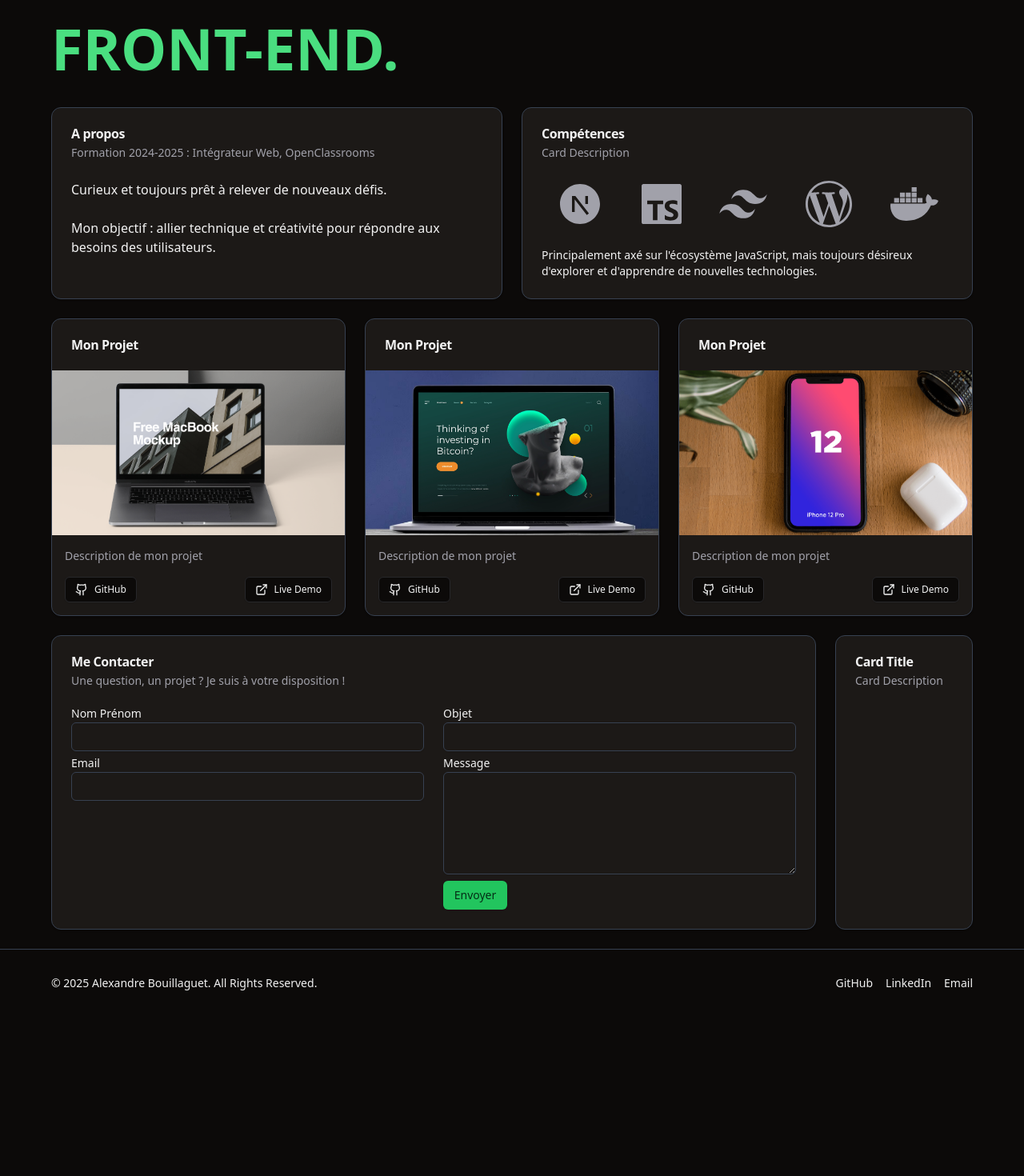
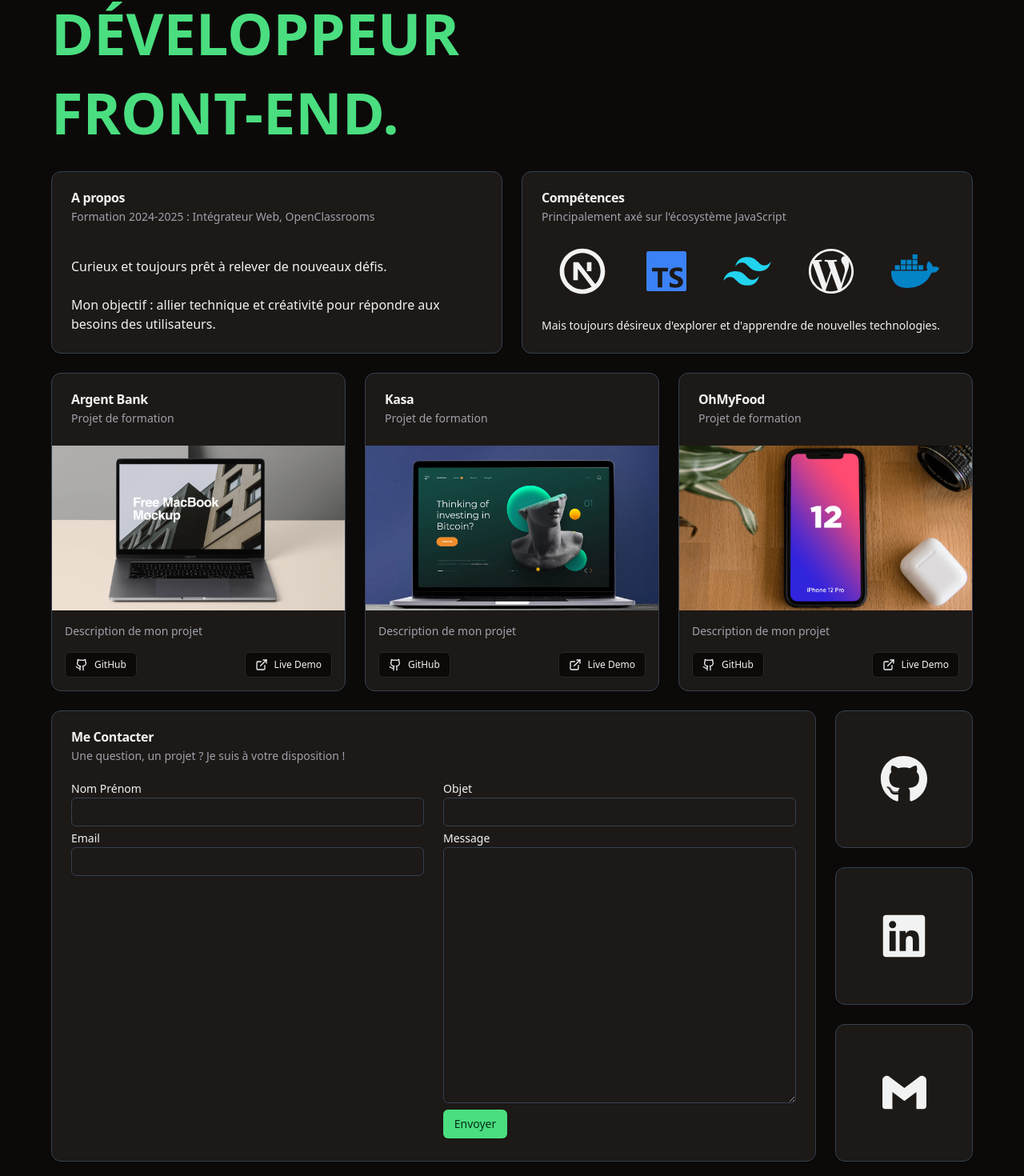
Before and after one commit to AlexBouillaguet/oc-p12-portfolio, a Next.js app: page / in a window 1280 px wide. Shown: the part 378-1848 px from the top of the page at 80% size. Before the commit the page ends 1649 px from the top, so only its background shows below. Built offline with nearby package versions, Linux system fonts and the light colour scheme.

Commit message:
add links

```diff
--- a/components/BentoLayout.tsx
+++ b/components/BentoLayout.tsx
@@ -6,18 +6,23 @@ import {
   CardHeader,
   CardTitle,
 } from "@/components/ui/card"
-import { FaDocker, FaWordpressSimple } from "react-icons/fa"
-import { RiNextjsFill, RiTailwindCssFill } from "react-icons/ri"
-import { SiTypescript } from "react-icons/si"
+import {
+  FaDocker,
+  FaWordpressSimple,
+  FaGithub,
+  FaLinkedin,
+} from "react-icons/fa"
+import { RiNextjsLine, RiTailwindCssFill } from "react-icons/ri"
+import { SiTypescript, SiGmail } from "react-icons/si"
+
 import ProjectCard from "./ui/project-card"
 import ContactForm from "./ContactForm"
-
 
 export default function BentoLayout() {
   return (
     <div className="grid grid-cols-6 gap-6 p-6 w-[1200px] grid-flow-row">
       <div className=" w-full col-span-2 md:col-span-4 row-span-2">
-        <h1 className="text-7xl font-bold leading-snug">
+        <h1 className="text-7xl font-bold leading-snug mt-20">
           Salut,
           <br />
           Je suis Alex.
@@ -28,14 +33,14 @@ export default function BentoLayout() {
           <br />
         </h1>
       </div>
-      <Card className="col-span-3">
+      <Card className="col-span-3 flex flex-col justify-between">
         <CardHeader>
           <CardTitle>A propos</CardTitle>
           <CardDescription>
             Formation 2024-2025 : Intégrateur Web, OpenClassrooms
           </CardDescription>
         </CardHeader>
-        <CardContent className="text-base">
+        <CardContent className="">
           Curieux et toujours prêt à relever de nouveaux défis. <br />
           <br />
           Mon objectif : allier technique et créativité pour répondre aux
@@ -45,59 +50,85 @@ export default function BentoLayout() {
       <Card className="col-span-3">
         <CardHeader>
           <CardTitle>Compétences</CardTitle>
-          <CardDescription>Card Description</CardDescription>
+          <CardDescription>
+            Principalement axé sur l&apos;écosystème JavaScript
+          </CardDescription>
         </CardHeader>
         <CardContent>
-          <div className="flex justify-around items-center gap-3 text-muted-foreground">
-            <RiNextjsFill size={60} />
-            <SiTypescript size={50} />
-            <RiTailwindCssFill size={60} />
-            <FaWordpressSimple size={60} />
-            <FaDocker size={60} />
+          <div className="flex justify-around items-center gap-3">
+            <RiNextjsLine size={68} />
+            <SiTypescript size={50} className="text-blue-500" />
+            <RiTailwindCssFill size={60} className="text-cyan-400" />
+            <FaWordpressSimple size={58} />
+            <FaDocker size={60} className="text-sky-600" />
           </div>
         </CardContent>
         <CardFooter className="text-sm ">
-          Principalement axé sur l&apos;écosystème JavaScript, mais toujours
-          désireux d&apos;explorer et d&apos;apprendre de nouvelles
-          technologies.
+          Mais toujours désireux d&apos;explorer et d&apos;apprendre de
+          nouvelles technologies.
         </CardFooter>
       </Card>
+      <div id="projets" className="w-full mx-auto overflow-hidden col-span-2 ">
         <ProjectCard
-        title="Mon Projet"
+          title="Argent Bank"
           imageUrl="/images/mockup1.png"
           description="Description de mon projet"
           githubUrl="https://github.com/votre-repo"
           demoUrl="https://votre-demo.com"
         ></ProjectCard>
+      </div>
       <ProjectCard
-        title="Mon Projet"
+        title="Kasa"
         imageUrl="/images/mockup2.png"
         description="Description de mon projet"
         githubUrl="https://github.com/votre-repo"
         demoUrl="https://votre-demo.com"
       ></ProjectCard>
       <ProjectCard
-        title="Mon Projet"
+        title="OhMyFood"
         imageUrl="/images/mockup3.png"
         description="Description de mon projet"
         githubUrl="https://github.com/votre-repo"
         demoUrl="https://votre-demo.com"
       ></ProjectCard>
-      <Card className="col-span-5">
+      <Card id="contact" className="col-span-5 row-span-3">
         <CardHeader>
           <CardTitle>Me Contacter</CardTitle>
-          <CardDescription>Une question, un projet ? Je suis à votre disposition !</CardDescription>
+          <CardDescription>
+            Une question, un projet ? Je suis à votre disposition !
+          </CardDescription>
         </CardHeader>
         <CardContent>
           <ContactForm />
         </CardContent>
       </Card>
-      <Card>
-        <CardHeader>
-          <CardTitle>Card Title</CardTitle>
-          <CardDescription>Card Description</CardDescription>
-        </CardHeader>
-        <CardContent></CardContent>
+      <Card className="aspect-square flex justify-center items-center">
+        <a
+          href="https://github.com/alexandrebouillaguet"
+          target="_blank"
+          rel="noopener noreferrer"
+        >
+          <FaGithub
+            className="transition-transform duration-300 hover:scale-[1.1]"
+            size={60}
+          />
+        </a>
+      </Card>
+      <Card className="aspect-square flex justify-center items-center">
+        <a href="" target="_blank" rel="noopener noreferrer">
+          <FaLinkedin
+            className="transition-transform duration-300 hover:scale-[1.1]"
+            size={60}
+          />
+        </a>
+      </Card>
+      <Card className="aspect-square flex justify-center items-center">
+        <a href="" target="_blank" rel="noopener noreferrer">
+          <SiGmail
+            className="transition-transform duration-300 hover:scale-[1.1]"
+            size={55}
+          />
+        </a>
       </Card>
     </div>
   )
--- a/components/ContactForm.tsx
+++ b/components/ContactForm.tsx
@@ -90,18 +90,18 @@ export default function ContactForm() {
                 value={formData.message}
                 onChange={handleChange}
                 required
-                className="h-32 border-gray-700"
+                className="h-80 border-gray-700"
 
               />
             </div>
-            <Button className="w-20" type="submit" disabled={isSubmitting}>
+            <Button className="w-20 bg-green-400" type="submit" disabled={isSubmitting}>
               {isSubmitting ? "En cours..." : "Envoyer"}
             </Button>
           </div>
         </div>
       </form>
       {submitSuccess && (
-        <div className="mt-4 p-4 bg-green-100 text-green-700 rounded">
+        <div className="mt-4 p-4 bg-green-100 text-green-400 rounded">
           Merci pour votre message ! Je vous répondrai dès que possible.
         </div>
       )}
--- a/components/Footer.tsx
+++ b/components/Footer.tsx
@@ -1,36 +1,11 @@
-// src/components/Footer.tsx
-import Link from "next/link"
-
 export default function Footer() {
   return (
     <footer className="flex justify-center items-center p-8 border-t border-gray-700">
-      <div className="flex justify-between items-center w-full max-w-6xl">
+      <div className="flex justify-center items-center w-full max-w-6xl">
         <p className="text-sm">
-          &copy; {new Date().getFullYear()} Alexandre Bouillaguet. All Rights
-          Reserved.
+          &copy; {new Date().getFullYear()} Alexandre Bouillaguet. Tous droits réservés.
         </p>
-        <div className="flex space-x-4">
-          <Link
-            href="https://github.com"
-            target="_blank"
-            className="text-sm hover:text-primary"
-          >
-            GitHub
-          </Link>
-          <Link
-            href="https://linkedin.com"
-            target="_blank"
-            className="text-sm hover:text-primary"
-          >
-            LinkedIn
-          </Link>
-          <Link
-            href="mailto:alexandre@example.com"
-            className="text-sm hover:text-primary"
-          >
-            Email
-          </Link>
-        </div>
+
       </div>
     </footer>
   )
--- a/components/Header.tsx
+++ b/components/Header.tsx
@@ -5,18 +5,18 @@ const Header = () => {
   return (
     <header className="flex justify-center items-center p-4 ">
       <div className="flex justify-between items-center w-full max-w-6xl">
-        <div className="text-xl font-bold">Alexandre Bouillaguet</div>
+        <Link href="/"><div className="text-xl font-bold">Alexandre Bouillaguet</div></Link>
 
-        <div className="flex justify-between items-center space-x-4">
-          <nav className="space-x-4">
+        <div className="flex justify-between items-center space-x-10">
+          <nav className="space-x-10">
             <Link
-              href="/projets"
+              href="/#projets"
               className="hover:text-muted-foreground transition-colors"
             >
               Projets
             </Link>
             <Link
-              href="/contact"
+              href="/#contact"
               className="hover:text-muted-foreground transition-colors"
             >
               Contact
--- a/components/ui/project-card.tsx
+++ b/components/ui/project-card.tsx
@@ -2,6 +2,7 @@ import Image from "next/image"
 import {
   Card,
   CardContent,
+  CardDescription,
   CardFooter,
   CardHeader,
   CardTitle,
@@ -25,16 +26,17 @@ export default function ProjectCard({
   demoUrl,
 }: ProjectCardProps) {
   return (
-    <Card className="w-full mx-auto overflow-hidden col-span-2">
+    <Card className="w-full mx-auto overflow-hidden col-span-2 ">
       <CardHeader>
         <CardTitle className="font-bold">{title}</CardTitle>
+        <CardDescription className="text-sm text-muted-foreground">Projet de formation</CardDescription>
       </CardHeader>
-      <CardContent className="p-0 aspect-video relative">
+      <CardContent className="p-0 aspect-video relative overflow-hidden">
         <Image
           src={imageUrl || "/placeholder.svg"}
           alt={`${title} project screenshot`}
           fill
-          className="object-cover"
+          className="object-cover transition-transform duration-300 hover:scale-110"
         />
       </CardContent>
       <CardFooter className="flex flex-col items-start gap-4 p-4">
```
Lines whose indentation alone changed are shown as unchanged.
